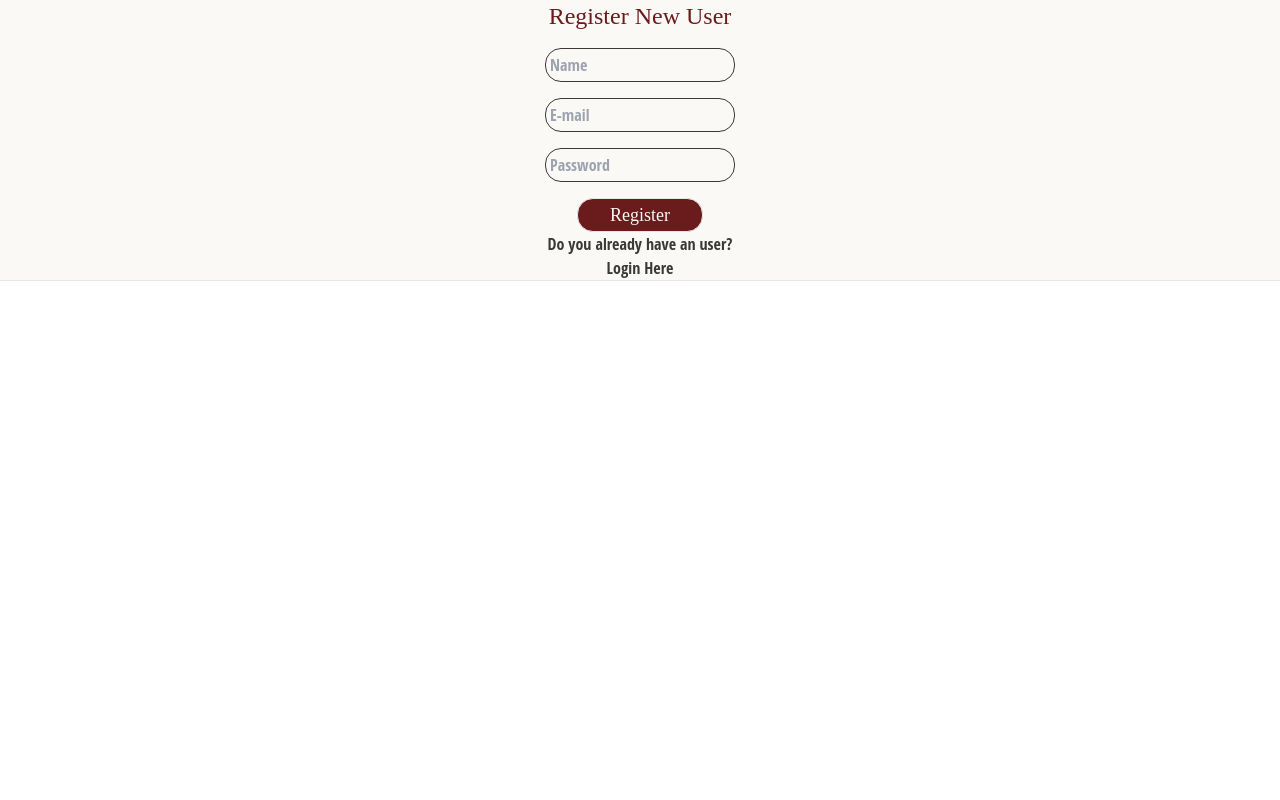
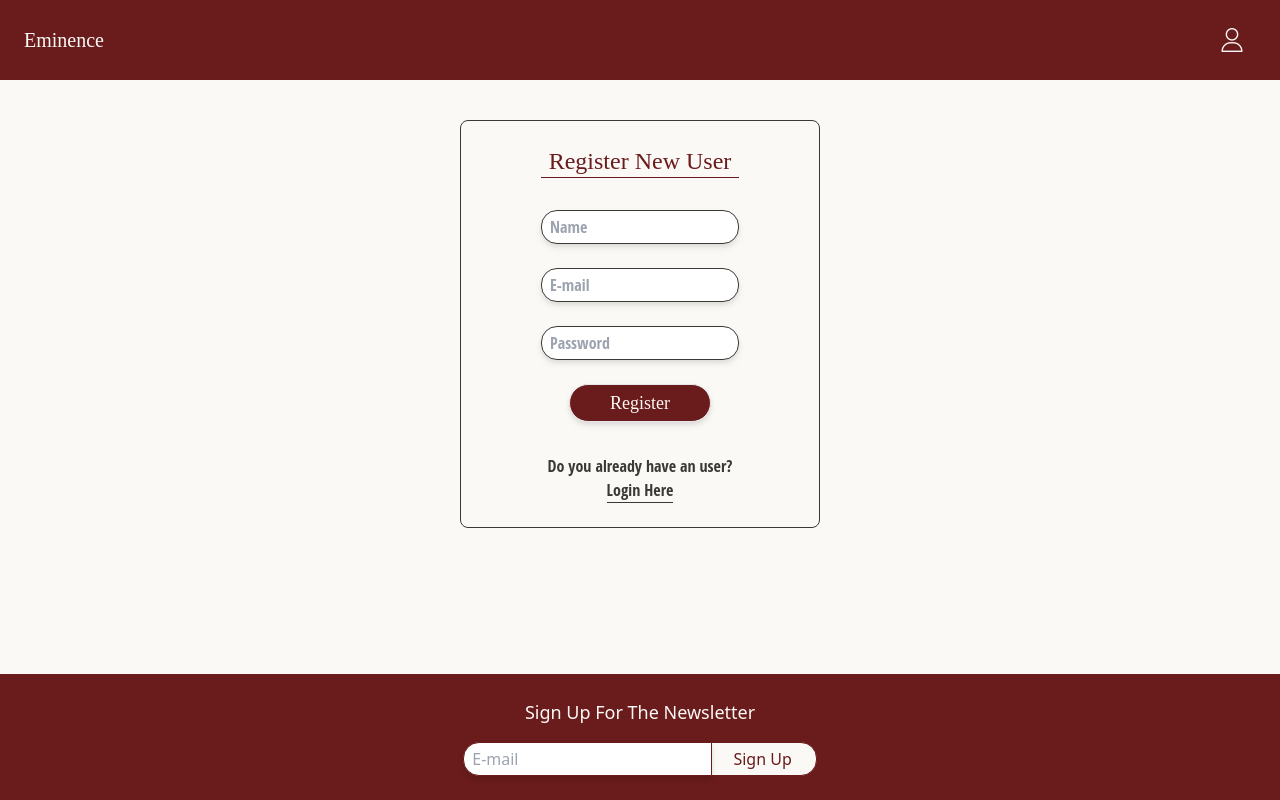
Before and after one commit to hannahoi98/semester_project2, a website with bundled scripts: page account/register/index.html in a window 1280 px wide. Built offline with nearby package versions, Linux system fonts and the light colour scheme.

Commit message:
Style: Register and Login Page

```diff
--- a/account/register/index.html
+++ b/account/register/index.html
@@ -9,12 +9,37 @@
       type="module"
       src="/scripts/authentication/register/register.mjs"
     ></script>
+    <script type="module" src="/scripts/ui/header.mjs"></script>
   </head>
-  <body>
-    <header></header>
-    <main class="bg-backgroundColor text-textColor font-body">
-      <div class="border-b">
-        <h1 class="text-2xl text-center font-heading text-primaryColor">
+  <body class="bg-backgroundColor text-textColor flex flex-col min-h-screen">
+    <header class="bg-primaryColor text-backgroundColor font-heading py-4">
+      <div class="flex justify-between items-center px-6">
+        <div>
+          <a href="/index.html" class="text-xl">Eminence</a>
+        </div>
+
+        <div class="relative">
+          <button
+            id="user-menu-button"
+            class="w-12 h-12 flex items-center justify-center rounded-full border border-transparent hover:border-backgroundColor transition-all"
+          >
+            <img src="/assets/user.png" alt="User Icon" class="w-6 h-6" />
+          </button>
+          <nav
+            id="dropdown-menu"
+            class="absolute right-0 mt-2 w-40 bg-primaryColor border border-gray-300 rounded-lg shadow-lg hidden"
+            aria-label="User navigation"
+          >
+            <ul id="dropdown-list" class="flex flex-col"></ul>
+          </nav>
+        </div>
+      </div>
+    </header>
+    <main class="font-body flex flex-col items-center">
+      <div class="border border-textColor mt-10 px-10 md:px-20 py-6 rounded-lg">
+        <h1
+          class="text-2xl text-center font-heading text-primaryColor border-b border-primaryColor"
+        >
           Register New User
         </h1>
         <form id="register-form" class="flex flex-col items-center">
@@ -23,7 +48,7 @@
             id="name"
             name="name"
             placeholder="Name"
-            class="mt-4 p-1 border border-textColor rounded-2xl bg-backgroundColor focus:ring-2 focus:ring-primaryColor"
+            class="mt-8 py-1 px-2 border border-textColor rounded-2xl focus:ring-2 focus:ring-primaryColor drop-shadow-md"
             required
           />
 
@@ -33,7 +58,7 @@
             name="email"
             type="email"
             placeholder="E-mail"
-            class="mt-4 p-1 border border-textColor rounded-2xl bg-backgroundColor focus:ring-2 focus:ring-primaryColor"
+            class="mt-6 py-1 px-2 border border-textColor rounded-2xl focus:ring-2 focus:ring-primaryColor drop-shadow-md"
             required
           />
           <span id="email-error" class="text-sm hidden"
@@ -46,7 +71,7 @@
             name="password"
             type="password"
             placeholder="Password"
-            class="mt-4 p-1 border border-textColor rounded-2xl bg-backgroundColor focus:ring-2 focus:ring-primaryColor"
+            class="mt-6 py-1 px-2 border border-textColor rounded-2xl focus:ring-2 focus:ring-primaryColor drop-shadow-md"
             required
           />
           <span id="password-error" class="text-sm hidden"
@@ -54,16 +79,37 @@
           >
 
           <button
-            class="mt-4 py-0.5 px-8 border rounded-2xl bg-primaryColor text-backgroundColor font-heading text-lg hover:font-bold"
+            class="mt-6 mb-8 py-1 px-10 border rounded-full bg-primaryColor text-backgroundColor font-heading text-lg hover:font-bold drop-shadow-md"
           >
             Register
           </button>
 
           <p>Do you already have an user?</p>
-          <a href="/login.html">Login Here</a>
+          <a href="/account/login/" class="border-b border-textColor"
+            >Login Here</a
+          >
         </form>
       </div>
     </main>
-    <footer></footer>
+    <footer class="bg-primaryColor text-backgroundColor mt-auto">
+      <form class="flex flex-col items-center mt-6 mb-6">
+        <label for="email" class="text-lg">Sign Up For The Newsletter</label>
+        <div>
+          <input
+            id="email"
+            name="email"
+            type="email"
+            placeholder="E-mail"
+            class="mt-4 py-1 px-2 border-primaryColor border rounded-s-2xl focus:ring-2 focus:ring-primaryColor drop-shadow-md"
+            required
+          />
+          <button
+            class="py-1 px-6 -ml-2 rounded-e-2xl bg-backgroundColor text-primaryColor border-primaryColor border"
+          >
+            Sign Up
+          </button>
+        </div>
+      </form>
+    </footer>
   </body>
 </html>
```
Also changed, not shown: account/login/index.html (+55 -10 lines), account/profile/index.html (+1 -1 lines), css/style.css, login.html (deleted), register.html (deleted), scripts/profile/profile.mjs (renamed from scripts/profile/profile.js).
